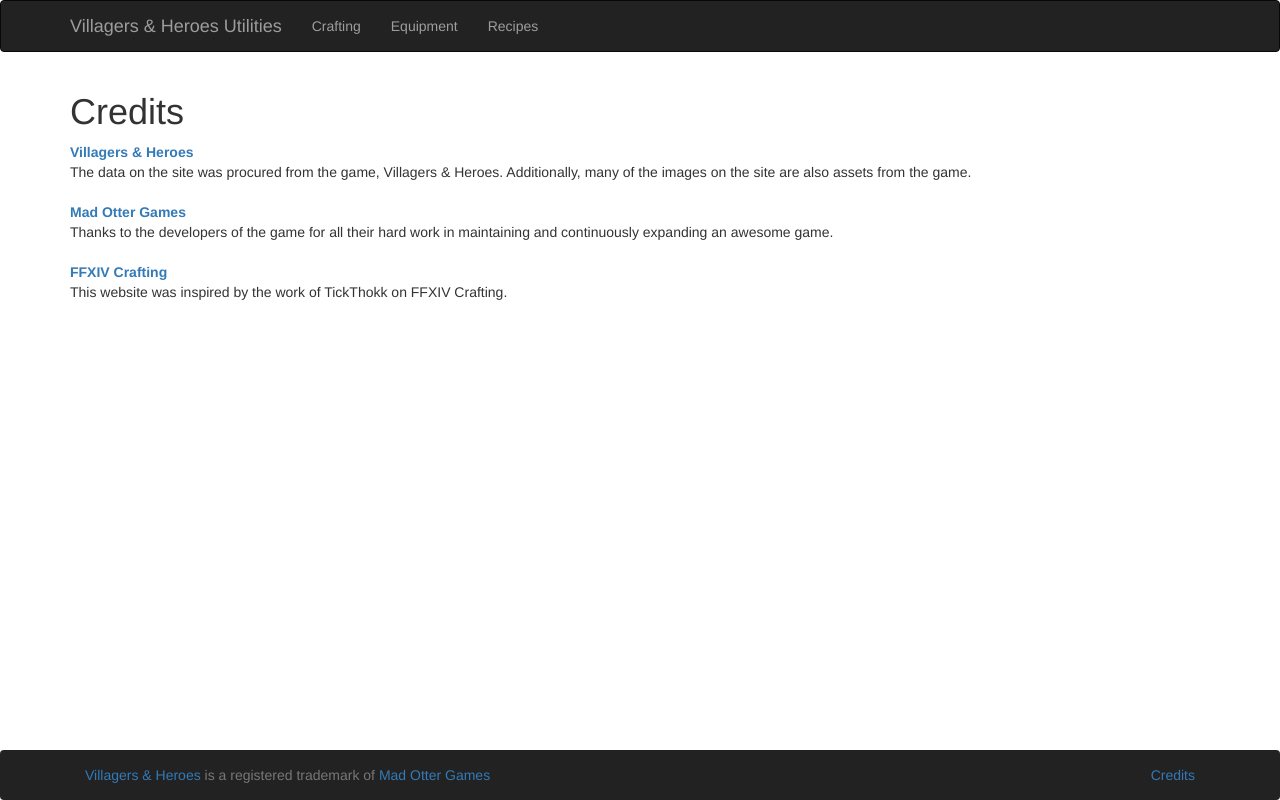
After one commit to drewkilz/villagers_and_heroes_api, a Flask app: page /credits in a window 1280 px wide. The commit adds this page. Run offline with Flask 2, Linux system fonts and the light colour scheme; some libraries are stand-ins or nearby versions.

Commit message:
Add a credits page.

```diff
--- a/app/main/views.py
+++ b/app/main/views.py
@@ -12,6 +12,11 @@
 @main.route('/')
 def index():
     return render_template('index.html')
+
+
+@main.route('/credits')
+def credits_():
+    return render_template('credits.html')
 
 
 @main.route('/equipment')
--- a/app/templates/base.html
+++ b/app/templates/base.html
@@ -42,7 +42,10 @@
     {% block footer %}
         <footer class="footer footer-navbar-override navbar navbar-inverse">
             <div class="container text-muted">
-                <a href="https://villagersandheroes.com" target="_blank" rel="noopener">Villagers & Heroes</a> is a registered trademark of <a href="https://www.madottergames.com" target="_blank" rel="noopener">Mad Otter Games</a>
+                <div class="col-12 col-md-10">
+                    <a href="https://villagersandheroes.com" target="_blank" rel="noopener">Villagers & Heroes</a> is a registered trademark of <a href="https://www.madottergames.com" target="_blank" rel="noopener">Mad Otter Games</a>
+                </div>
+                <div class="col-6 col-md-2 text-right"><a href="/credits">Credits</a></div>
             </div>
         </footer>
     {% endblock %}
--- /dev/null
+++ b/app/templates/credits.html
@@ -0,0 +1,26 @@
+{% extends "base.html" %}
+
+{% block title %}
+    {{ super() }}
+    Credits
+{% endblock %}
+
+{% block page_content %}
+    <h1>Credits</h1>
+    <dt><a href="https://villagersandheroes.com" target="_blank" rel="noopener">Villagers & Heroes</a></dt>
+    <dd>
+        The data on the site was procured from the game, Villagers & Heroes. Additionally, many of the images on the
+        site are also assets from the game.
+    </dd>
+    <br />
+    <dt><a href="https://www.madottergames.com" target="_blank" rel="noopener">Mad Otter Games</a></dt>
+    <dd>
+        Thanks to the developers of the game for all their hard work in maintaining and continuously expanding an
+        awesome game.
+    </dd>
+    <br />
+    <dt><a href="https://ffxivcrafting.com" target="_blank" rel="noopener">FFXIV Crafting</a></dt>
+    <dd>
+        This website was inspired by the work of TickThokk on FFXIV Crafting.
+    </dd>
+{% endblock %}
```
